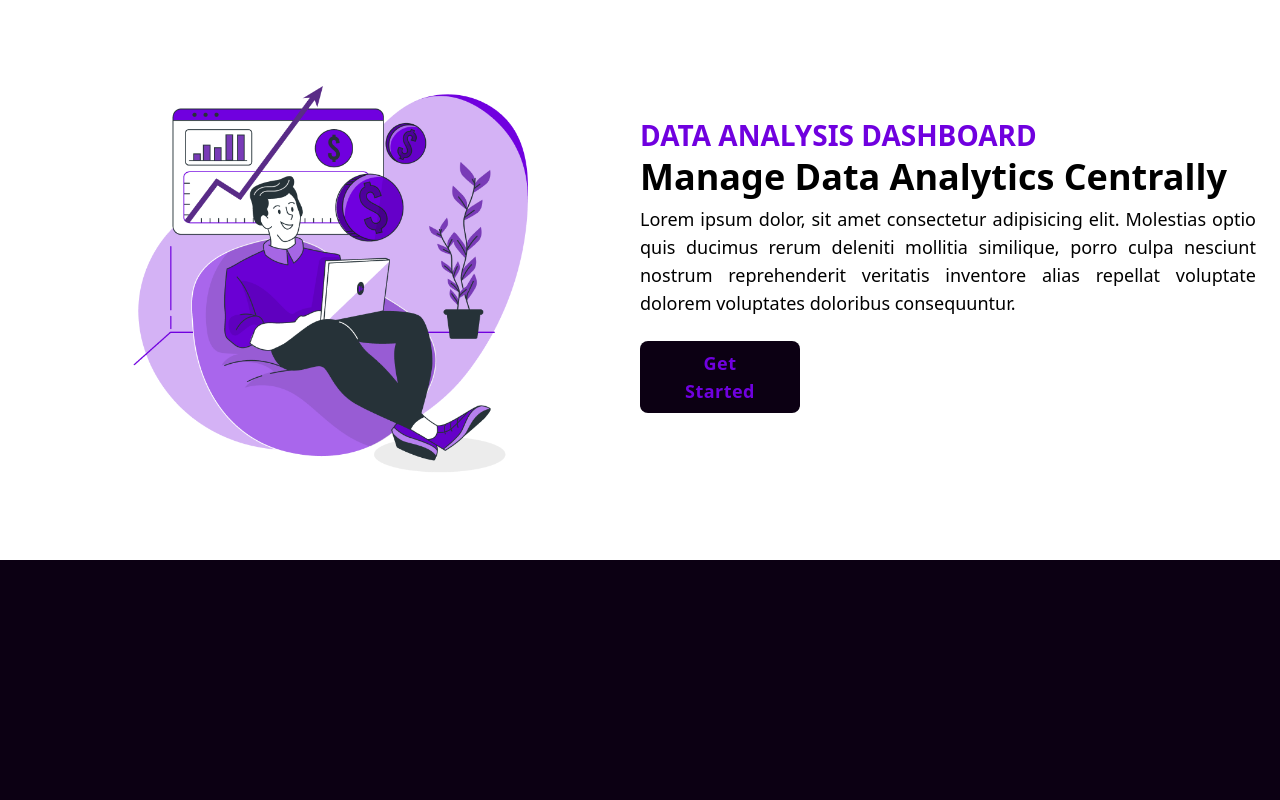
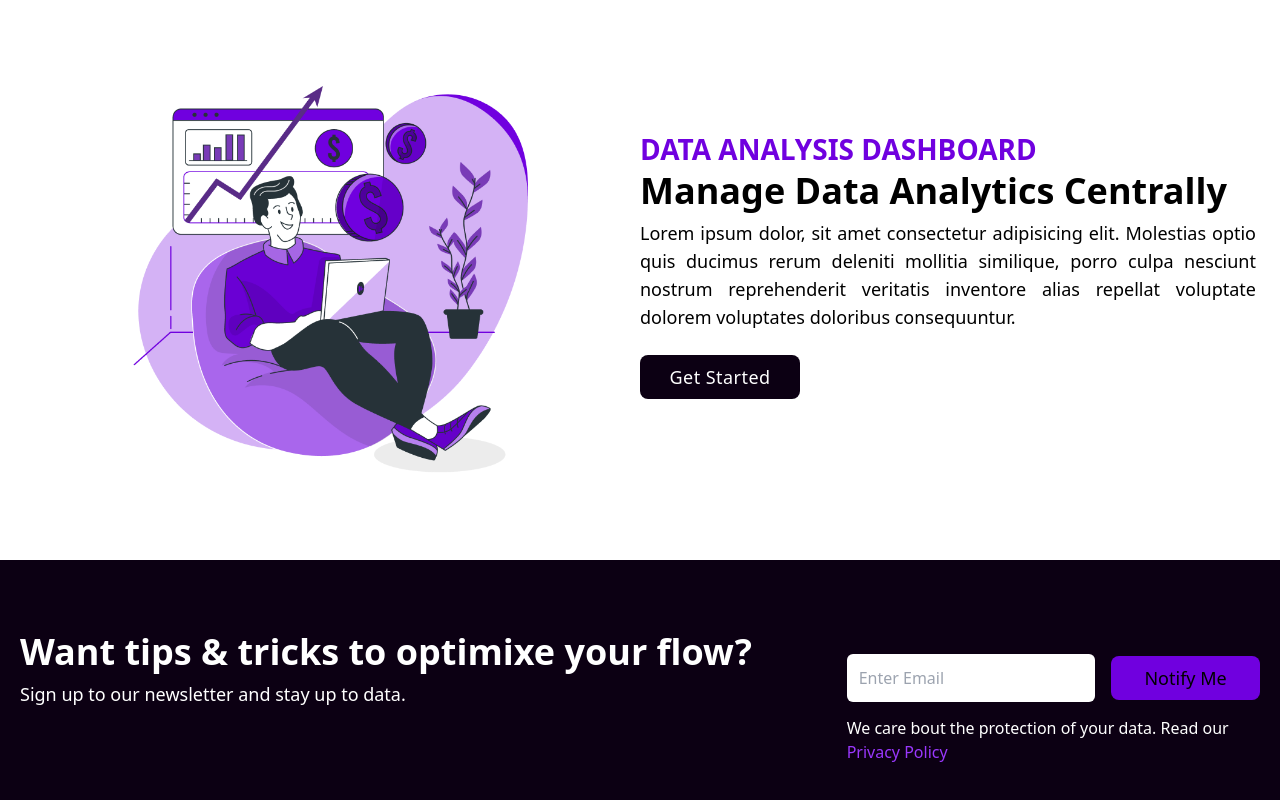
Before and after one commit to Chaurasiya7/landing_page, a React (Create React App) app: page / in a window 1280 px wide. Shown: the part 864-1664 px from the top of the page. Before the commit the page ends 1424 px from the top, so only its background shows below. Built offline with nearby package versions, Linux system fonts and the light colour scheme.

Commit message:
mail ui done

```diff
--- a/src/App.js
+++ b/src/App.js
@@ -2,12 +2,14 @@ import React from 'react'
 import Navbar from './components/Navbar'
 import Home from './components/Home'
 import Company from './components/Company'
+import Mail from './components/Mail'
 function App(){
   return(
     <>
     <Navbar/>
     <Home/>
     <Company/>
+    <Mail/>
     </>
   )
 }
--- a/src/components/Company.jsx
+++ b/src/components/Company.jsx
@@ -18,7 +18,7 @@ function Company() {
             nesciunt nostrum reprehenderit veritatis inventore alias repellat
             voluptate dolorem voluptates doloribus consequuntur.
           </p>
-          <button className="bg-[#0c0013] py-2 rounded-lg px-7 tracking-wide font-bold text-lg  text-[#7000df] w-[160px]  my-4 mx-auto md:mx-0" >Get Started</button>
+          <button className="bg-[#0c0013] py-2 rounded-lg px-7 tracking-wide font-medium text-lg  text-white w-[160px]  my-4 mx-auto md:mx-0" >Get Started</button>
         </div>
       </div>
     </div>
--- a/src/components/Home.jsx
+++ b/src/components/Home.jsx
@@ -28,7 +28,7 @@ function Home() {
           Monitor your data analytics to increase revenue for BTB, BTC & SAAS
           platforms.
         </p>
-        <button className="bg-[#7000df] py-2 rounded-lg px-7 tracking-wide font-bold text-lg md:mt-2 my-4" >Get Started</button>
+        <button className="bg-[#7000df] text-black py-2 rounded-lg px-7 tracking-wide font-medium text-lg md:mt-2 my-4" >Get Started</button>
       </div>
     </div>
   );
--- /dev/null
+++ b/src/components/Mail.jsx
@@ -0,0 +1,27 @@
+import React from 'react'
+
+function Mail() {
+  return (
+    <div className='w-full py-16 text-white'>
+      <div className='max-w-[1240px] mx-auto grid lg:grid-cols-3' >
+      <div className='lg:col-span-2 flex flex-col items-center md:items-start'>
+         <h1 className='text-[19px] sm:text-2xl md:text-4xl font-bold py-2'>Want tips & tricks to optimixe your flow?</h1>
+         <p className='md:text-lg text-sm mb-4'>Sign up to our newsletter and stay up to data.</p>
+      </div>
+      <div>
+         <div className='my-4'>
+            <div className='flex flex-col sm:flex-row items-center justify-center w-full'>
+            <input className=' p-3 w-[90%] flex  rounded-md text-black ' type="email" placeholder='Enter Email' />
+            <button className="bg-[#7000df] text-black py-2 rounded-lg px-7 font-medium ml-4 text-lg  my-4 w-[200px] ">Notify Me</button>
+
+            </div>
+            <p className='flex flex-col items-center md:items-start'>We care bout the protection of your data. Read our <span className='text-[#9a37fd]'>Privacy Policy</span></p>
+         </div>
+      </div>
+
+      </div>
+    </div>
+  )
+}
+
+export default Mail
```
